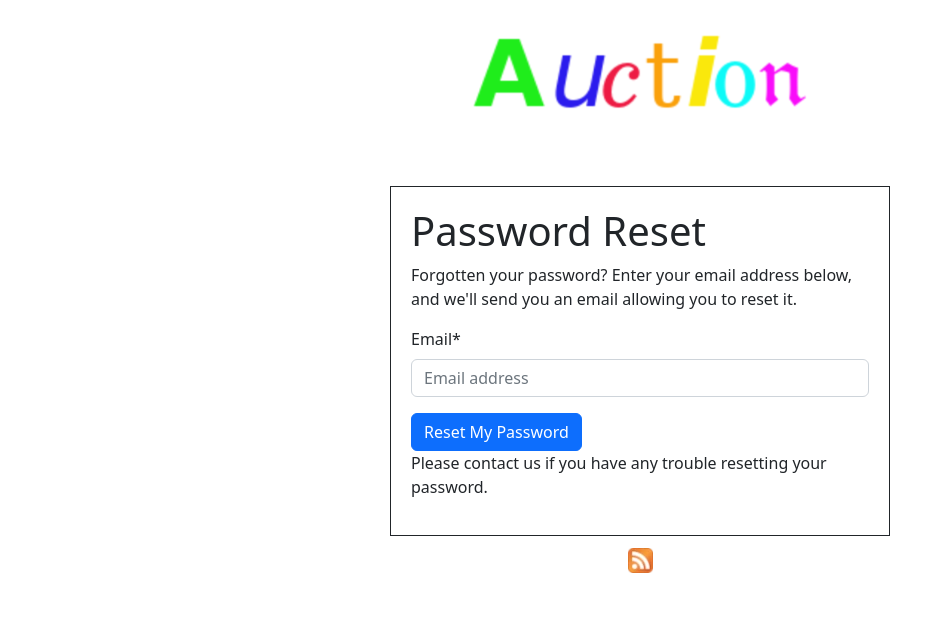
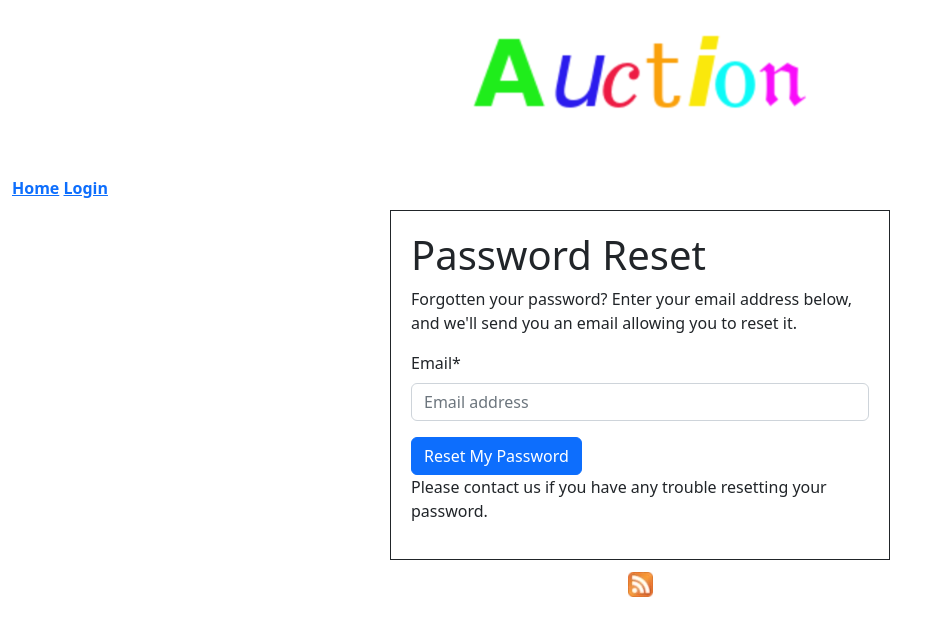
Before and after one commit to Ferlola/auction, a Django app: page /accounts/password/reset/ in a window 1280 px wide. Shown: the top 636 px of the page, without its empty margins (0-941 px from the left). Run offline with Django 5.2, Linux system fonts and the light colour scheme; parts of the project's set-up code (start-up, migrations or seed data) failed here and were passed over; some libraries are stand-ins or nearby versions.

Commit message:
starting nav

```diff
--- a/src/templates/base.html
+++ b/src/templates/base.html
@@ -25,13 +25,14 @@
             referrerpolicy="no-referrer" />
       <!-- Your stuff: Third-party CSS libraries go here -->
       <!-- This file stores project-specific CSS -->
-      <link href="{% static 'css/project.css' %}" rel="stylesheet" />
       {% for x in themes %}
-        {% if x.theme == 'D' %}
+        {% if x.theme == 'L' %}
+          <link rel="stylesheet" href="{% static 'css/style.css' %}" type="text/css" />
+        {% else %}
           <link rel="stylesheet" href="{% static 'css/dark.css' %}" type="text/css" />
-        {% else %}
-          <link rel="stylesheet" href="{% static 'css/style.css' %}" type="text/css" />
         {% endif %}
+      {% empty %}
+        <link rel="stylesheet" href="{% static 'css/style.css' %}" type="text/css" />
       {% endfor %}
     {% endblock css %}
     <!-- Le javascript
@@ -133,7 +134,6 @@
                       </ul>
                     </li>
                     <li class="navbar-brand">
-                      <img src="{{ user_badges }}" alt="user badges" />
                       {% if request.user.has_bids %}<img src="{{ has_bids }}" alt="image has bids" />{% endif %}
                       {% if request.user.has_article %}<img src="{{ has_article }}" alt="image has article" />{% endif %}
                       {% if request.user.has_won_auction %}<img src="{{ has_won_auction }}" alt="image has won" />{% endif %}
@@ -165,6 +165,11 @@
             {% else %}
             </nav>
           {% endif %}
+        {% empty %}
+          <div class="container-fluid">
+            <a class="fw-bold" href="{% url 'index' %}">Home</a>
+            <a class="fw-bold" href="{% url 'account_login' %}">Login</a>
+          </div>
         {% endfor %}
         <div class="container-fluid">
           {% include 'messages.html' %}
```
